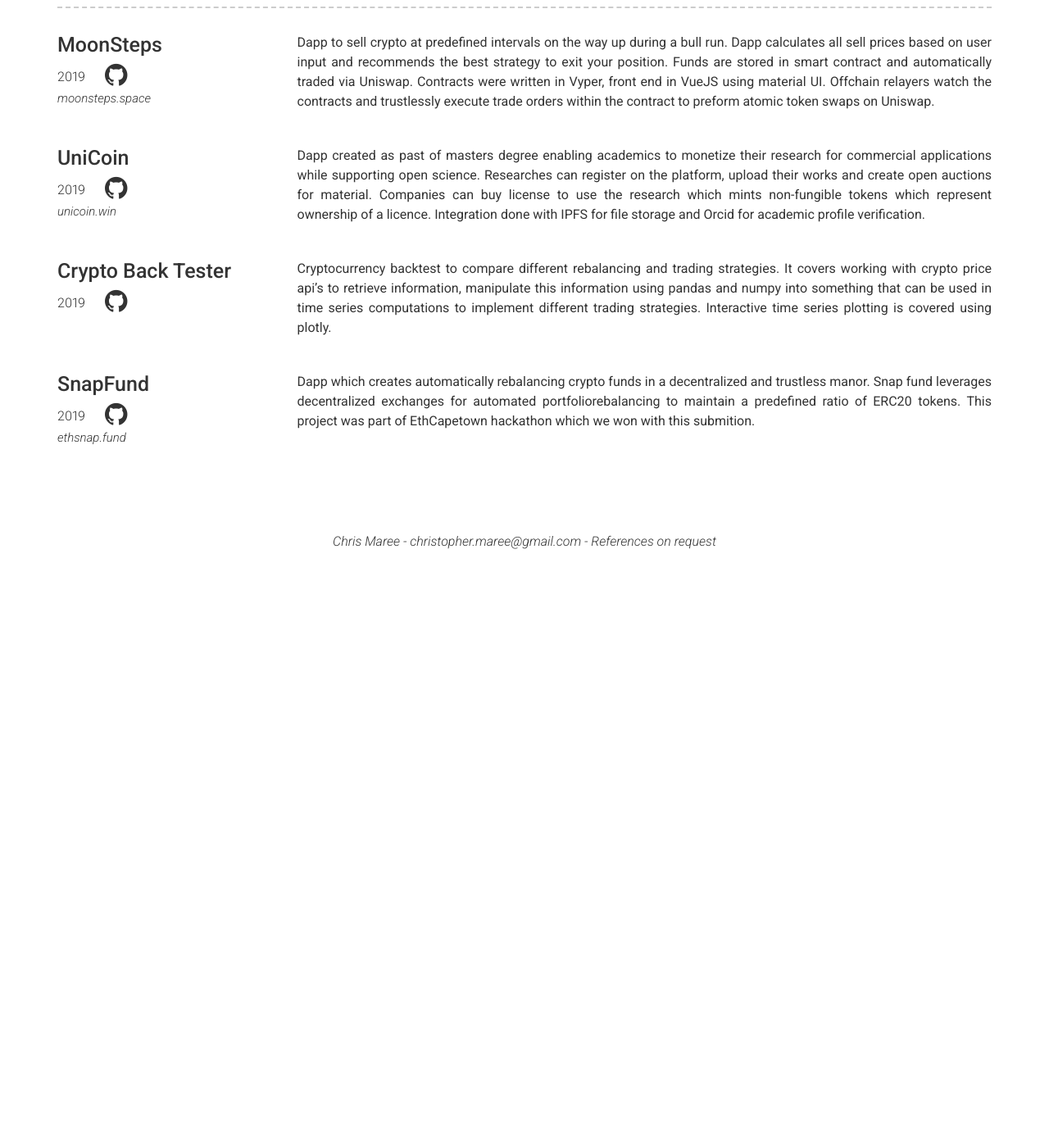
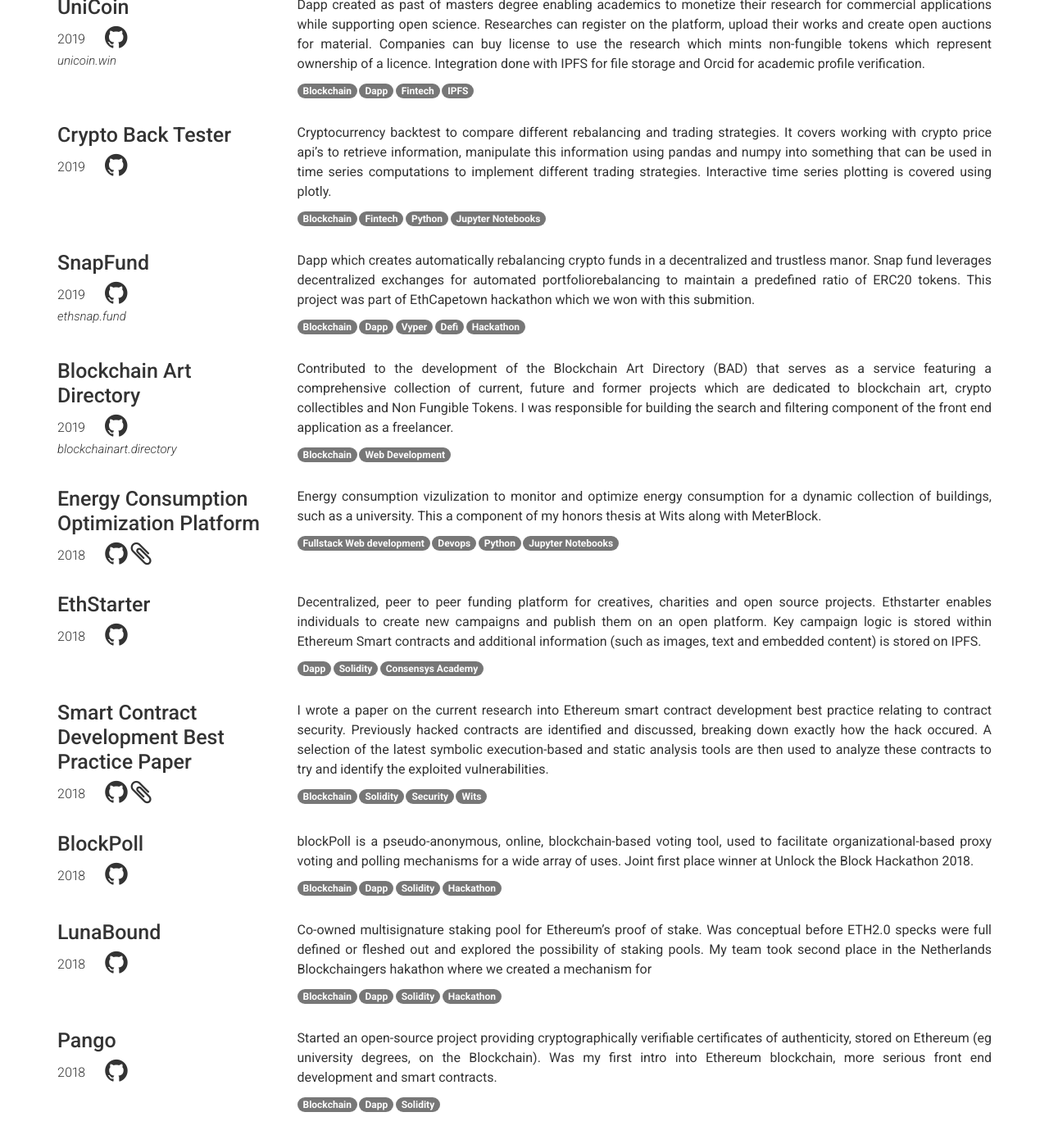
Before and after one commit to chrismaree/PersonalWebsite, a Jekyll site: the page built from index.md, in a window 1280 px wide and 1400 px high, scrolled down 2400 px. Shown: the top 1396 px of the window at 82% size. Built offline with Jekyll 4.4.1, drawn with Linux system fonts in a browser that asks for light colours; before the commit the page ends 3085 px from its top, so only the background shows below that; some of the changed text lies outside the part shown.

Commit message:
Updated content

```diff
--- a/_config.yml
+++ b/_config.yml
@@ -36,21 +36,13 @@ experience_title: Work Experience & Startups #(Use this to override about experi
 # education_title: Education #(Use this to override about education section title)
 
 # More Section
-more_title: Other smaller projects & hackathons
-more_content: |
-  MoonSteps
-  UniCoin
-  CryptoPortfolio Back Tester
-  SnapFund
-  Wits Energy Consumption Optimization Platform
-  EthStarter
-  smart Contract Development Best Practice Paper
-  BlockPoll
+# more_title: Other smaller projects & hackathons
+# more_content: |
 
 otherProjects_title: Other notable projects, hackathons & papers
 
 # Footer
-footer_show_references: true
+footer_show_references: false
 
 # Build settings
 # theme: modern-resume-theme (Use this is you are hosting your resume yourself)
--- a/_data/otherProjects.yml
+++ b/_data/otherProjects.yml
@@ -5,20 +5,69 @@
   github: chrismaree/GainsDapp
   description: |
     Dapp to sell crypto at predefined intervals on the way up during a bull run. Dapp calculates all sell prices based on user input and recommends the best strategy to exit your position. Funds are stored in smart contract and automatically traded via Uniswap. Contracts were written in Vyper, front end in VueJS using material UI. Offchain relayers watch the contracts and trustlessly execute trade orders within the contract to preform atomic token swaps on Uniswap.
+  tags: [Blockchain, Dapp, Vyper, Defi]
 - name: UniCoin
   date: 2019
   link: unicoin.win
   github: unicoinlicences/unicoindapp
   description: |
     Dapp created as past of masters degree enabling academics to monetize their research for commercial applications while supporting open science. Researches can register on the platform, upload their works and create open auctions for material. Companies can buy license to use the research which mints non-fungible tokens which represent ownership of a licence. Integration done with IPFS for file storage and Orcid for academic profile verification.
+  tags: [Blockchain, Dapp, Fintech, IPFS]
 - name: Crypto Back Tester
   date: 2019
   github: chrismaree/CryptoPortfolioTester
   description: |
     Cryptocurrency backtest to compare different rebalancing and trading strategies. It covers working with crypto price api's to retrieve information, manipulate this information using pandas and numpy into something that can be used in time series computations to implement different trading strategies. Interactive time series plotting is covered using plotly.
+  tags: [Blockchain, Fintech, Python, Jupyter Notebooks]
 - name: SnapFund
   date: 2019
   link: ethsnap.fund
   github: constantiam/snap
   description: |
     Dapp which creates automatically rebalancing crypto funds in a decentralized and trustless manor. Snap fund leverages decentralized exchanges for automated portfoliorebalancing to maintain a predefined ratio of ERC20 tokens. This project was part of EthCapetown hackathon which we won with this submition.
+  tags: [Blockchain, Dapp, Vyper, Defi, Hackathon ]
+- name: Blockchain Art Directory
+  date: 2019
+  link: blockchainart.directory
+  github: chainythings/BAD
+  description: |
+    Contributed to the development of the Blockchain Art Directory (BAD) that serves as a service featuring a comprehensive collection of current, future and former projects which are dedicated to blockchain art, crypto collectibles and Non Fungible Tokens. I was responsible for building the search and filtering component of the front end application as a freelancer.
+  tags: [Blockchain, Web Development ]
+- name: Energy Consumption Optimization Platform
+  date: 2018
+  github: chrismaree/Energy-Consumption-Optimization-Management-Platform
+  description: |
+    Energy consumption vizulization to monitor and optimize energy consumption for a dynamic collection of buildings, such as a university. This a component of my honors thesis at Wits along with MeterBlock.
+  tags: [Fullstack Web development, Devops, Python, Jupyter Notebooks]
+  report: https://github.com/chrismaree/Energy-Consumption-Optimization-Management-Platform/blob/master/Docs/Report.pdf
+- name: EthStarter
+  date: 2018
+  github: chrismaree/ethstarter
+  description: |
+    Decentralized, peer to peer funding platform for creatives, charities and open source projects. Ethstarter enables individuals to create new campaigns and publish them on an open platform. Key campaign logic is stored within Ethereum Smart contracts and additional information (such as images, text and embedded content) is stored on IPFS.
+  tags: { Dapp, Solidity, Consensys Academy }
+- name: Smart Contract Development Best Practice Paper
+  date: 2018
+  github: chrismaree/smart-contract-development-best-practice
+  description: |
+    I wrote a paper on the current research into Ethereum smart contract development best practice relating to contract security. Previously hacked contracts are identified and discussed, breaking down exactly how the hack occured. A selection of the latest symbolic execution-based and static analysis tools are then used to analyze these contracts to try and identify the exploited vulnerabilities.
+  tags: { Blockchain, Solidity, Security, Wits }
+  report: https://github.com/chrismaree/smart-contract-development-best-practice/blob/master/Smart%20Contract%20Development%20Best%20Practice.pdf
+- name: BlockPoll
+  date: 2018
+  github: when-moon/blockPoll
+  tags: [Blockchain, Dapp, Solidity, Hackathon ]
+  description: |
+    blockPoll is a pseudo-anonymous, online, blockchain-based voting tool, used to facilitate organizational-based proxy voting and polling mechanisms for a wide array of uses. Joint first place winner at Unlock the Block Hackathon 2018.
+- name: LunaBound
+  date: 2018
+  github: BLOCKCHAINGERS/LUNABOUND
+  tags: [Blockchain, Dapp, Solidity, Hackathon ]
+  description: |
+    Co-owned multisignature staking pool for Ethereum’s proof of stake. Was conceptual before ETH2.0 specks were full defined or fleshed out and explored the possibility of staking pools. My team took second place in the Netherlands Blockchaingers hakathon where we created a mechanism for
+- name: Pango
+  date: 2018
+  github: PangoProject/PangoSign
+  tags: [Blockchain, Dapp, Solidity ]
+  description: |
+    Started an open-source project providing cryptographically verifiable certificates of authenticity, stored on Ethereum (eg university degrees, on the Blockchain). Was my first intro into Ethereum blockchain, more serious front end development and smart contracts.
--- a/_includes/other-projects.html
+++ b/_includes/other-projects.html
@@ -5,47 +5,54 @@
     <div class="col-xs-12 col-sm-4 col-md-3 col-lg-3 col-print-12 left-column">
       <h4>{{ project.name }}</h4>
       {%- if project.date -%}
-      <p>{{project.date}}<a href="https://github.com/{{ project.github }}" target="_blank" style="padding-left:20px; text-align: center;">
-          <i class="fa fa-lg fa-github" title="{{ project.name }} Github link" style="text-align: center;"></i>
-        </a></p>
+      <p class="no-print">
+        {{project.date}}
+        <a href="https://github.com/{{ project.github }}" target="_blank"
+          style="padding-left:20px; text-align: center;">
+          <i class="fa fa-lg fa-github" title="{{ project.name }} Github link"></i>
+        </a>
+        {%- if project.twitter -%}
+        <a href="https://twitter.com/{{ project.twitter }}" target="_blank">
+          <i class="fa fa-lg fa-twitter" title="{{ project.name }} twitter link"></i>
+        </a>
+        {%- endif -%}
+        {%- if project.medium -%}
+        <a href="https://medium.com/{{ project.medium }}" target="_blank">
+          <i class="fa fa-lg fa-medium" title="{{ project.name }} medium link"></i>
+        </a>
+        {%- endif -%}
+        {%- if project.podcast -%}
+        <a href="{{ project.podcast }}" target="_blank">
+          <i class="fa fa-lg fa-podcast" title="{{ project.name }} podcast link"></i>
+        </a>
+        {%- endif -%}
+        {%- if project.telegram -%}
+        <a href="{{ project.telegram }}" target="_blank">
+          <i class="fa fa-lg fa-telegram" title="{{ project.name }} telegram link"></i>
+        </a>
+        {%- endif -%}
+        {%- if project.report -%}
+        <a href="{{ project.report }}" target="_blank">
+          <i class="fa fa-lg fa-paperclip" title="{{ project.name }} report link"></i>
+        </a>
+        {%- endif -%}
+      </p>
       {%- endif -%}
       {%- if project.link -%}
       {% include a.html href=project.link class="project-link" %}{{ project.link }}</a>
       {%- endif -%}
-      <p class="no-print">
-
-        {%- if project.twitter -%}
-        <a href="https://twitter.com/{{ project.twitter }}" target="_blank">
-          <i class="fa fa-twitter" title="{{ project.name }} twitter link"></i>
-        </a>
-        {%- endif -%}
-        {%- if project.medium -%}
-        <a href="https://medium.com/{{ project.medium }}" target="_blank">
-          <i class="fa fa-medium" title="{{ project.name }} medium link"></i>
-        </a>
-        {%- endif -%}
-        {%- if project.podcast -%}
-        <a href="{{ project.podcast }}" target="_blank">
-          <i class="fa fa-podcast" title="{{ project.name }} podcast link"></i>
-        </a>
-        {%- endif -%}
-        {%- if project.telegram -%}
-        <a href="{{ project.telegram }}" target="_blank">
-          <i class="fa fa-telegram" title="{{ project.name }} telegram link"></i>
-        </a>
-        {%- endif -%}
-        {%- if project.report -%}
-        <a href="{{ project.report }}" target="_blank">
-          <i class="fa fa-paperclip" title="{{ project.name }} report link"></i>
-        </a>
-        {%- endif -%}
-      </p>
     </div>
     <div class="col-xs-12 col-sm-8 col-md-9 col-lg-9 col-print-12">
       {%- if project.quote -%}
       <p class="quote">{{ project.quote }}</p>
       {%- endif -%}
       {{ project.description | strip | markdownify }}
+
+      {%- if project.tags -%}
+      {% for tag in project.tags %}
+      <span class="badge badge-secondary">{{ tag }}</span>
+      {% endfor %}
+      {%- endif -%}
     </div>
     <!-- {% if forloop.last == false %}
       <p class="text-center">
```
Also changed, not shown: 1 other file.
